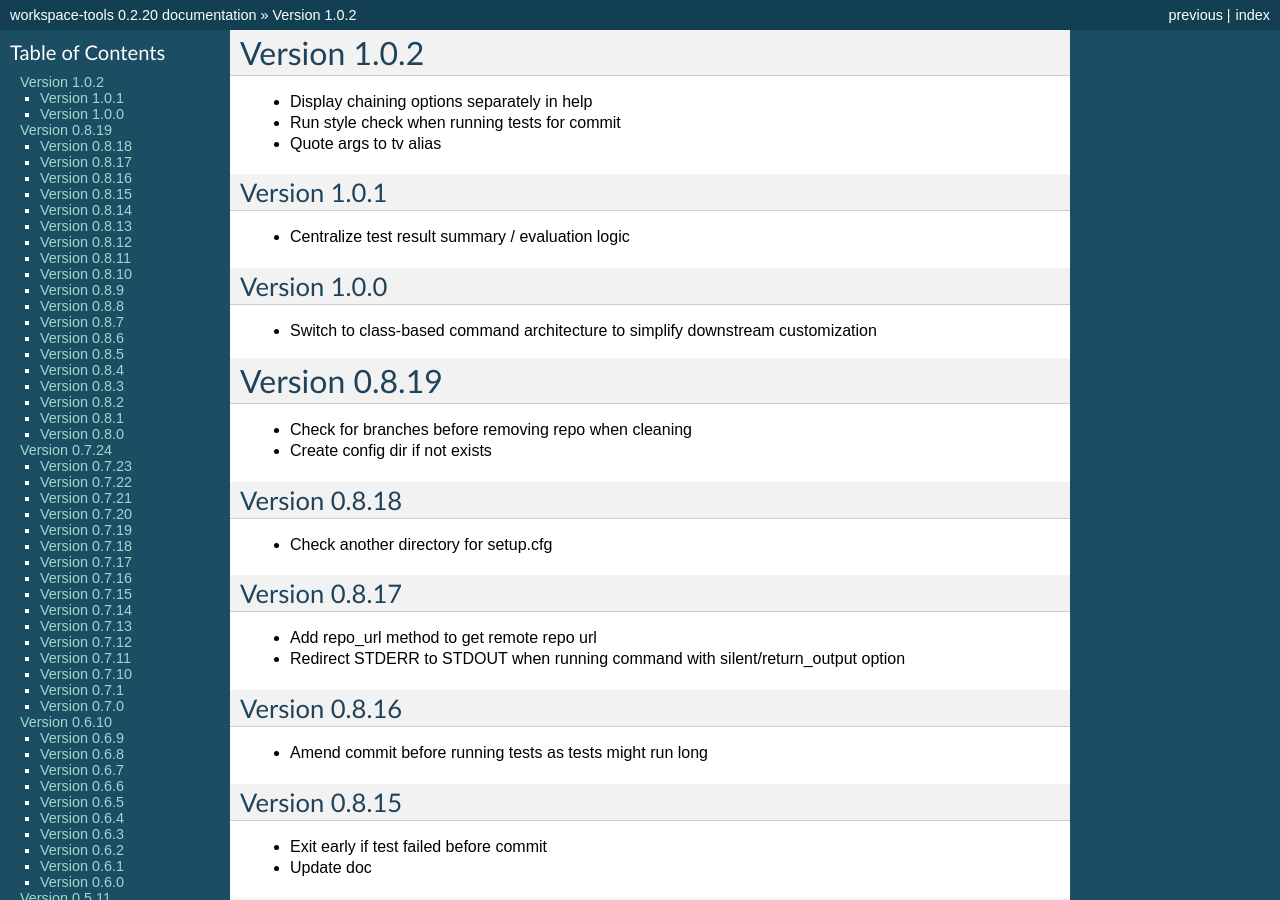
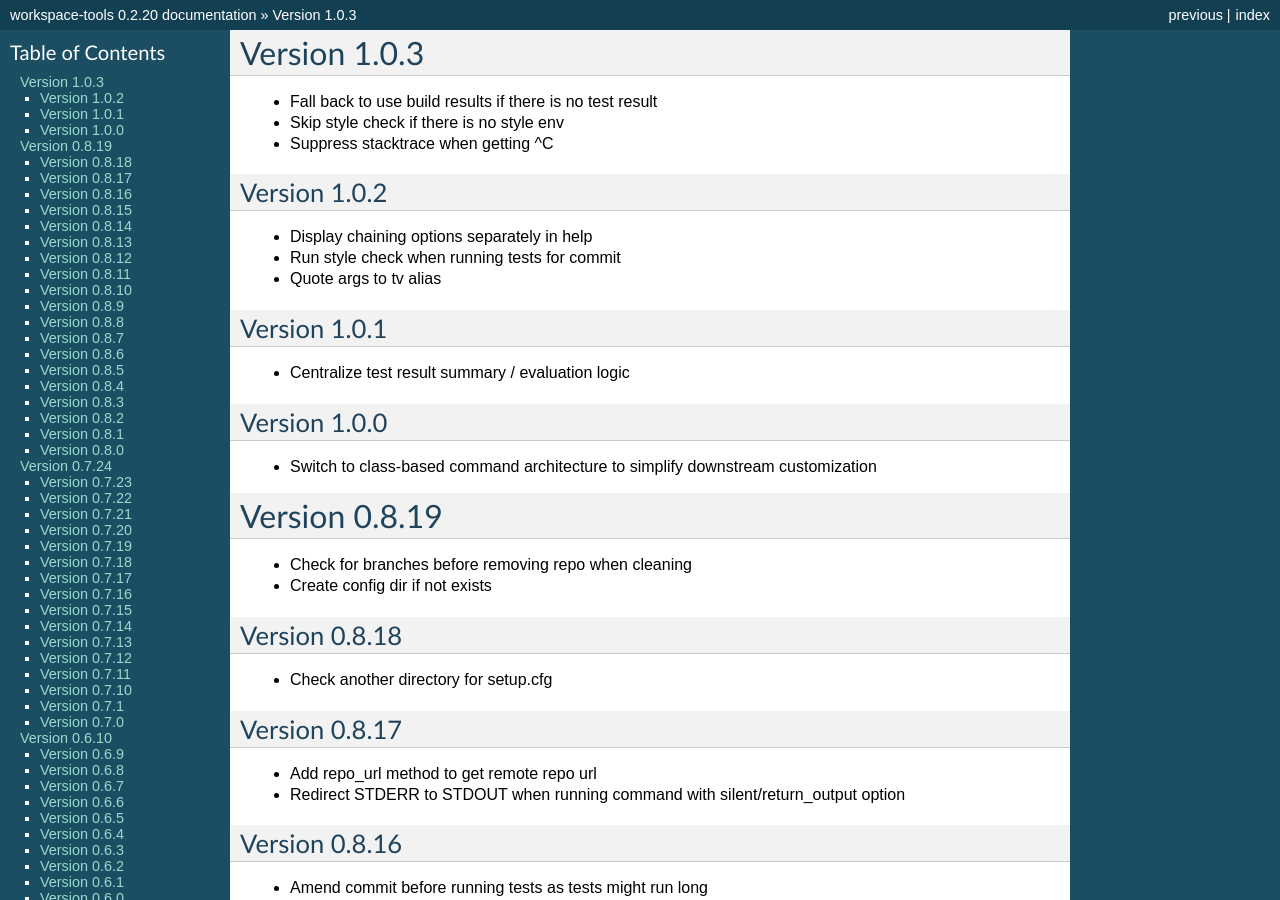
Before and after one commit to maxzheng/workspace-tools, a Sphinx documentation site: the page built from docs/CHANGELOG.rst, in a window 1280 px wide and 900 px high. Built offline with Sphinx 7.4.7, drawn with Linux system fonts in a browser that asks for light colours; some of the changed text lies outside the part shown.

Commit message:
Publish version 1.0.3

```diff
--- a/docs/CHANGELOG.rst
+++ b/docs/CHANGELOG.rst
@@ -1,5 +1,12 @@
+Version 1.0.3
+================================================================================
+
+* Fall back to use build results if there is no test result
+* Skip style check if there is no style env
+* Suppress stacktrace when getting ^C
+
 Version 1.0.2
-================================================================================
+--------------------------------------------------------------------------------
 
 * Display chaining options separately in help
 * Run style check when running tests for commit
--- a/setup.py
+++ b/setup.py
@@ -10,7 +10,7 @@ def find_files(path):
 
 setuptools.setup(
   name='workspace-tools',
-  version='1.0.2',
+  version='1.0.3',
 
   author='Max Zheng',
   author_email='maxzheng.os @t gmail.com',
```
